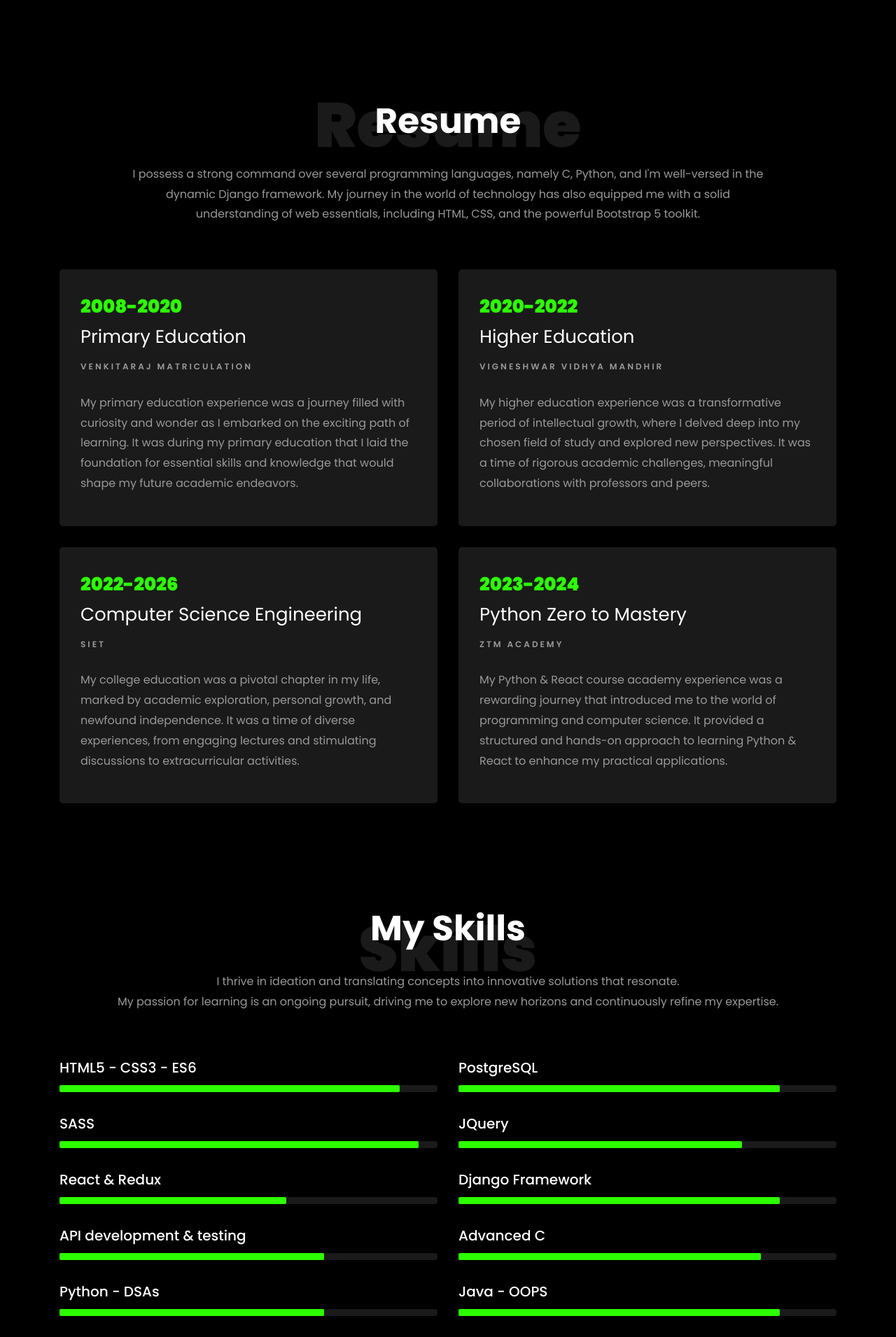
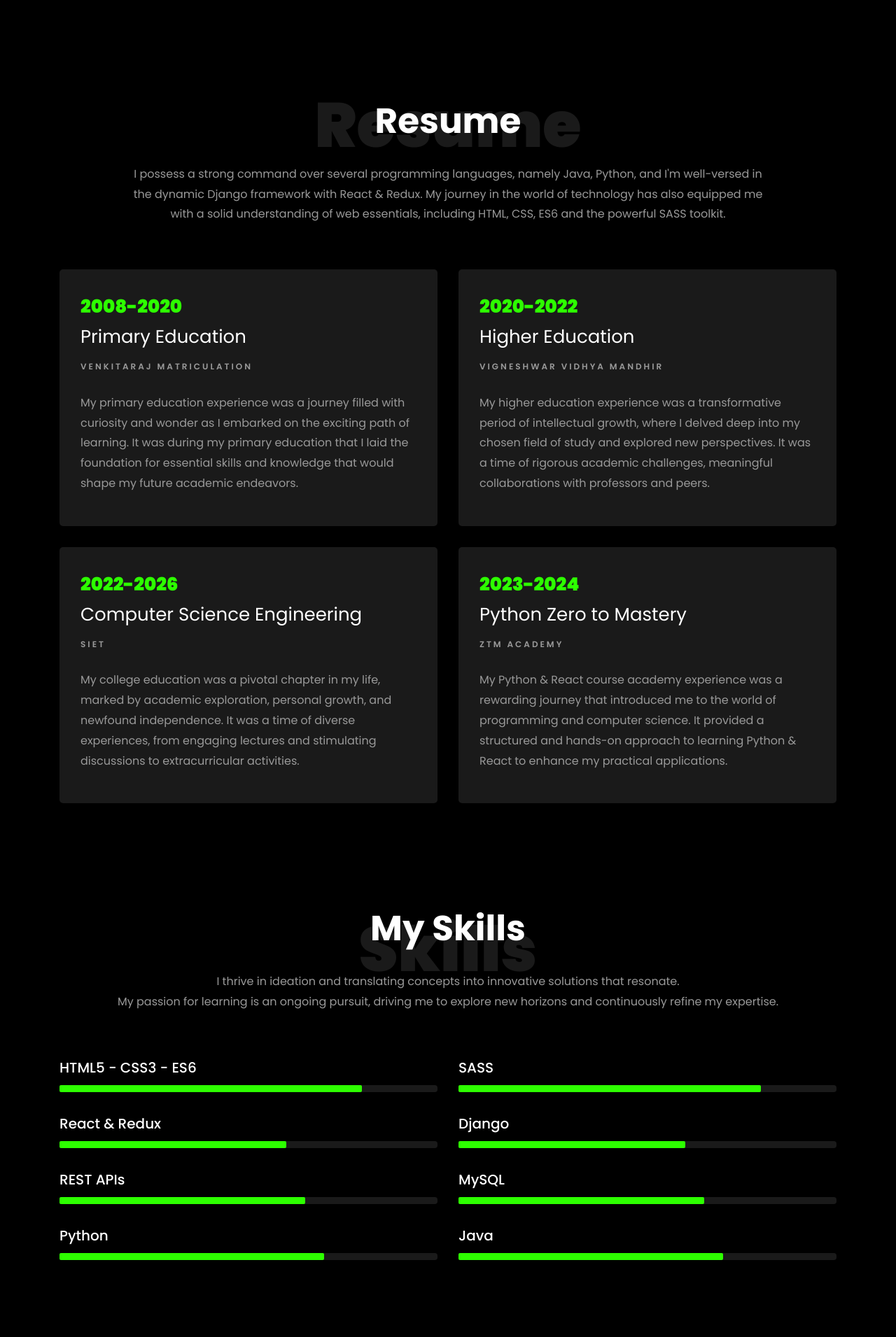
Before and after one commit to Rahulnisanth/Portfolio, a Flask app: page / in a window 1280 px wide. Shown: the part 1638-3549 px from the top of the page at 70% size. Run offline with Flask 3, Linux system fonts and the light colour scheme; some libraries are stand-ins or nearby versions; some web fonts are replaced.

Commit message:
skills reworked

```diff
--- a/templates/index.html
+++ b/templates/index.html
@@ -101,10 +101,12 @@
                 <div class="col-md-10 pt-4 heading-section text-center ftco-animate">
                     <h1 class="big big-2">Resume</h1>
                     <h2 class="mb-4">Resume</h2>
-                    <p>I possess a strong command over several programming languages, namely C, Python, and I'm
-                        well-versed in the dynamic Django framework. My journey in the world of technology has also
-                        equipped me with a solid understanding of web essentials, including HTML, CSS, and the powerful
-                        Bootstrap 5 toolkit.</p>
+                    <p>I possess a strong command over several programming languages, namely Java, Python, and I'm
+                        well-versed in the dynamic Django framework with React & Redux. My journey in the world of
+                        technology has also
+                        equipped me with a solid understanding of web essentials, including HTML, CSS, ES6 and the
+                        powerful
+                        SASS toolkit.</p>
                 </div>
             </div>
             <div class="row">
@@ -172,19 +174,7 @@
                         <h3>HTML5 - CSS3 - ES6</h3>
                         <div class="progress">
                             <div class="progress-bar color-1" role="progressbar" aria-valuenow="90" aria-valuemin="0"
-                                aria-valuemax="100" style="width:90%">
-
-                            </div>
-                        </div>
-                    </div>
-                </div>
-                <div class="col-md-6 animate-box">
-                    <div class="progress-wrap ftco-animate">
-                        <h3>PostgreSQL </h3>
-                        <div class="progress">
-                            <div class="progress-bar color-2" role="progressbar" aria-valuenow="85" aria-valuemin="0"
-                                aria-valuemax="100" style="width:85%">
-
+                                aria-valuemax="100" style="width:80%">
                             </div>
                         </div>
                     </div>
@@ -194,19 +184,7 @@
                         <h3>SASS</h3>
                         <div class="progress">
                             <div class="progress-bar color-2" role="progressbar" aria-valuenow="85" aria-valuemin="0"
-                                aria-valuemax="100" style="width:95%">
-
-                            </div>
-                        </div>
-                    </div>
-                </div>
-                <div class="col-md-6 animate-box">
-                    <div class="progress-wrap ftco-animate">
-                        <h3>JQuery</h3>
-                        <div class="progress">
-                            <div class="progress-bar color-3" role="progressbar" aria-valuenow="95" aria-valuemin="0"
-                                aria-valuemax="100" style="width:75%">
-
+                                aria-valuemax="100" style="width:80%">
                             </div>
                         </div>
                     </div>
@@ -217,47 +195,43 @@
                         <div class="progress">
                             <div class="progress-bar color-4" role="progressbar" aria-valuenow="90" aria-valuemin="0"
                                 aria-valuemax="100" style="width:60%">
-
                             </div>
                         </div>
                     </div>
                 </div>
                 <div class="col-md-6 animate-box">
                     <div class="progress-wrap ftco-animate">
-                        <h3>Django Framework</h3>
+                        <h3>Django</h3>
                         <div class="progress">
                             <div class="progress-bar color-5" role="progressbar" aria-valuenow="70" aria-valuemin="0"
-                                aria-valuemax="100" style="width:85%">
-
+                                aria-valuemax="100" style="width:60%">
                             </div>
                         </div>
                     </div>
                 </div>
                 <div class="col-md-6 animate-box">
                     <div class="progress-wrap ftco-animate">
-                        <h3>API development & testing</h3>
+                        <h3>REST APIs</h3>
                         <div class="progress">
                             <div class="progress-bar color-6" role="progressbar" aria-valuenow="70" aria-valuemin="0"
-                                aria-valuemax="100" style="width:70%">
-
+                                aria-valuemax="100" style="width:65%">
                             </div>
                         </div>
                     </div>
                 </div>
                 <div class="col-md-6 animate-box">
                     <div class="progress-wrap ftco-animate">
-                        <h3>Advanced C </h3>
+                        <h3>MySQL</h3>
                         <div class="progress">
                             <div class="progress-bar color-6" role="progressbar" aria-valuenow="70" aria-valuemin="0"
-                                aria-valuemax="100" style="width:80%">
-
+                                aria-valuemax="100" style="width:65%">
                             </div>
                         </div>
                     </div>
                 </div>
                 <div class="col-md-6 animate-box">
                     <div class="progress-wrap ftco-animate">
-                        <h3>Python - DSAs</h3>
+                        <h3>Python</h3>
                         <div class="progress">
                             <div class="progress-bar color-6" role="progressbar" aria-valuenow="70" aria-valuemin="0"
                                 aria-valuemax="100" style="width:70%">
@@ -267,11 +241,10 @@
                 </div>
                 <div class="col-md-6 animate-box">
                     <div class="progress-wrap ftco-animate">
-                        <h3>Java - OOPS</h3>
+                        <h3>Java</h3>
                         <div class="progress">
                             <div class="progress-bar color-6" role="progressbar" aria-valuenow="70" aria-valuemin="0"
-                                aria-valuemax="100" style="width:85%">
-
+                                aria-valuemax="100" style="width:70%">
                             </div>
                         </div>
                     </div>
@@ -303,7 +276,6 @@
                                 inspiration for their own projects, and even connect with designers and professionals in
                                 the
                                 field.</p>
-
                         </div>
                     </div>
                 </div>
```
